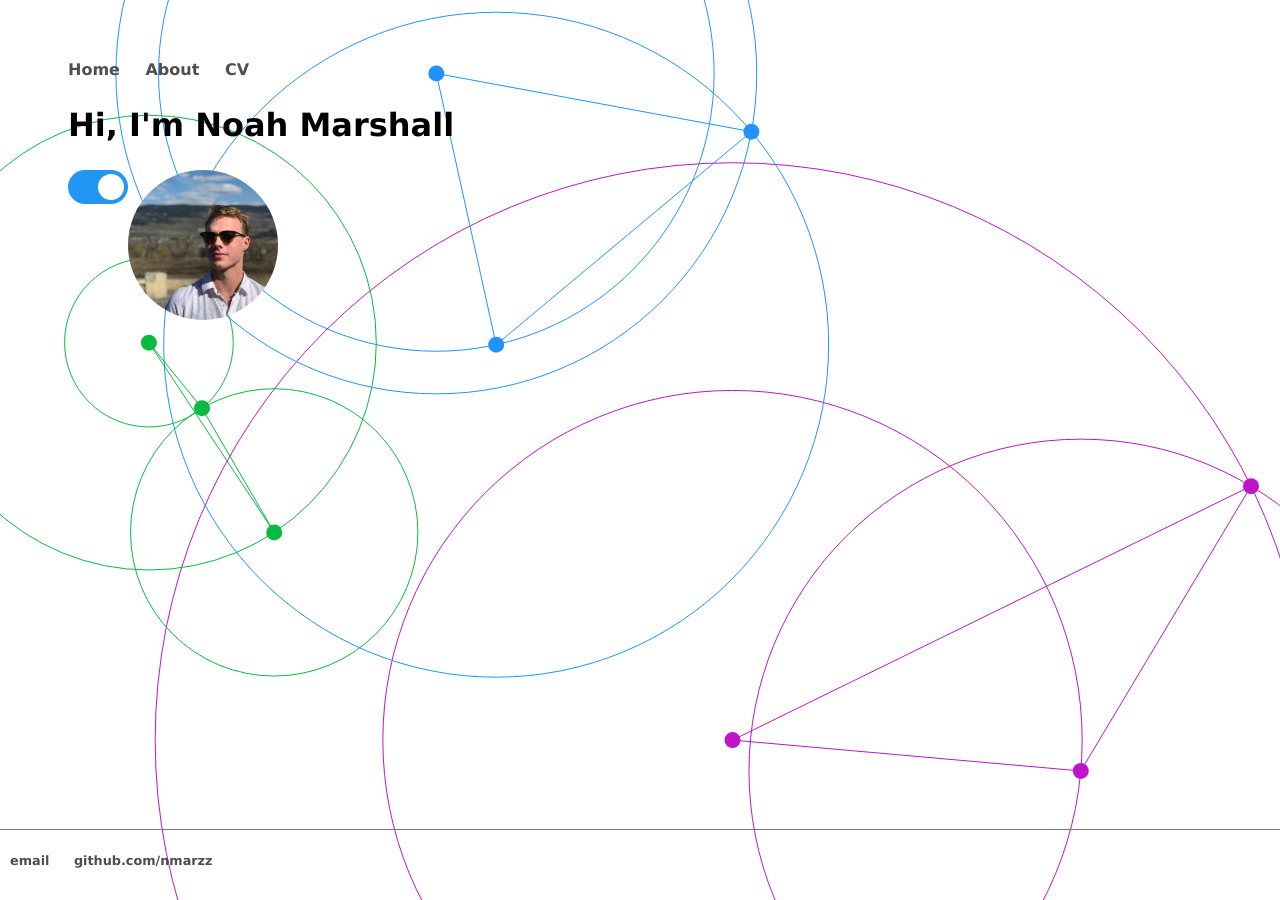
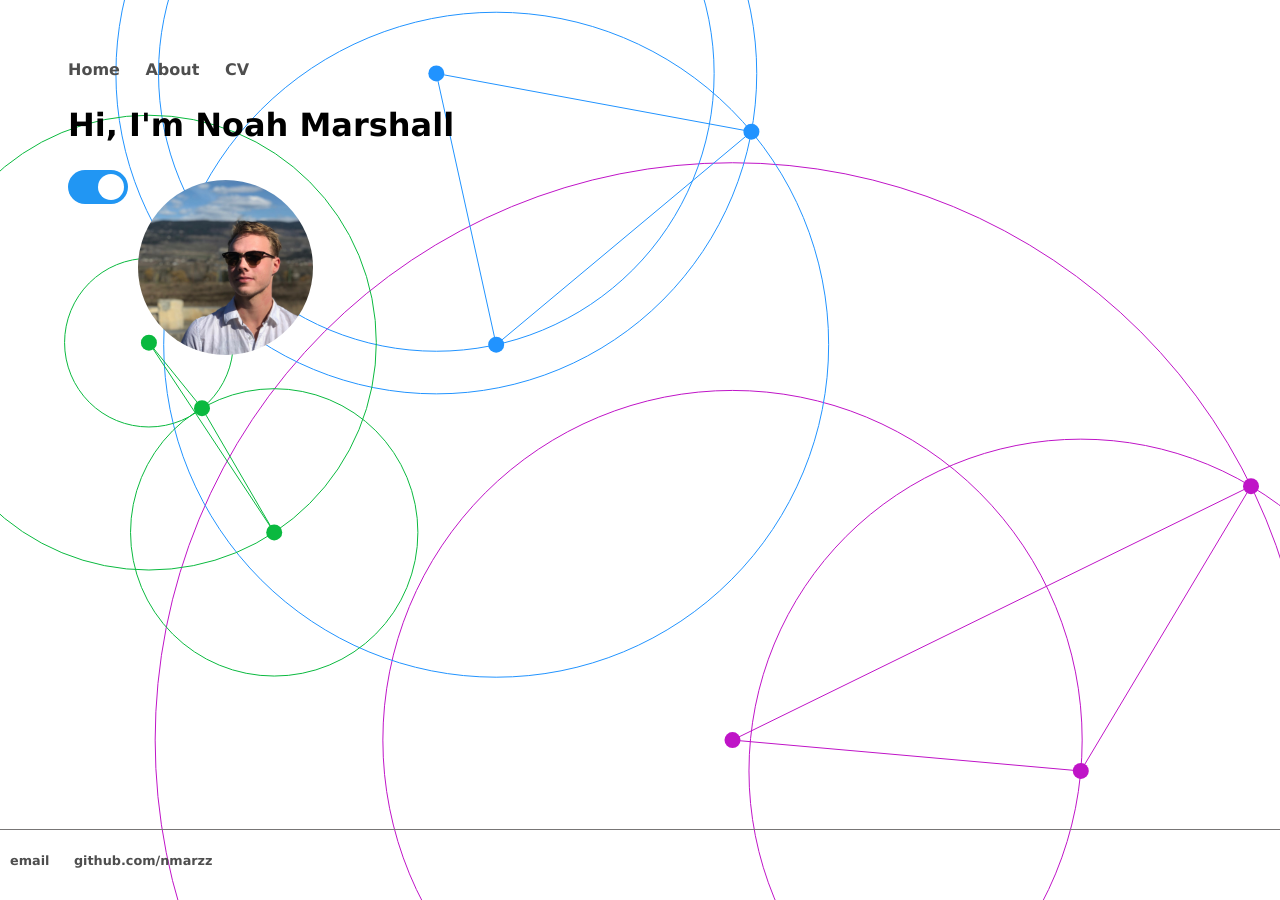
Before and after one commit to nmarzz/nmarzz.github.io, a Jekyll site: the page built from index.html, in a window 1280 px wide. Built offline with Jekyll 4.4.1, drawn with Linux system fonts in a browser that asks for light colours.

Commit message:
footering

```diff
--- a/css/main.css
+++ b/css/main.css
@@ -42,12 +42,13 @@ footer ul {
 }
 
 .image-cropper {
-  width: 150px;
-  height: 150px;
+  width: 175px;
+  height: 175px;
   position: relative;
   overflow: hidden;
   border-radius: 50%;
   float:left;
+  margin: 10px;
 }
 
 img {
```
